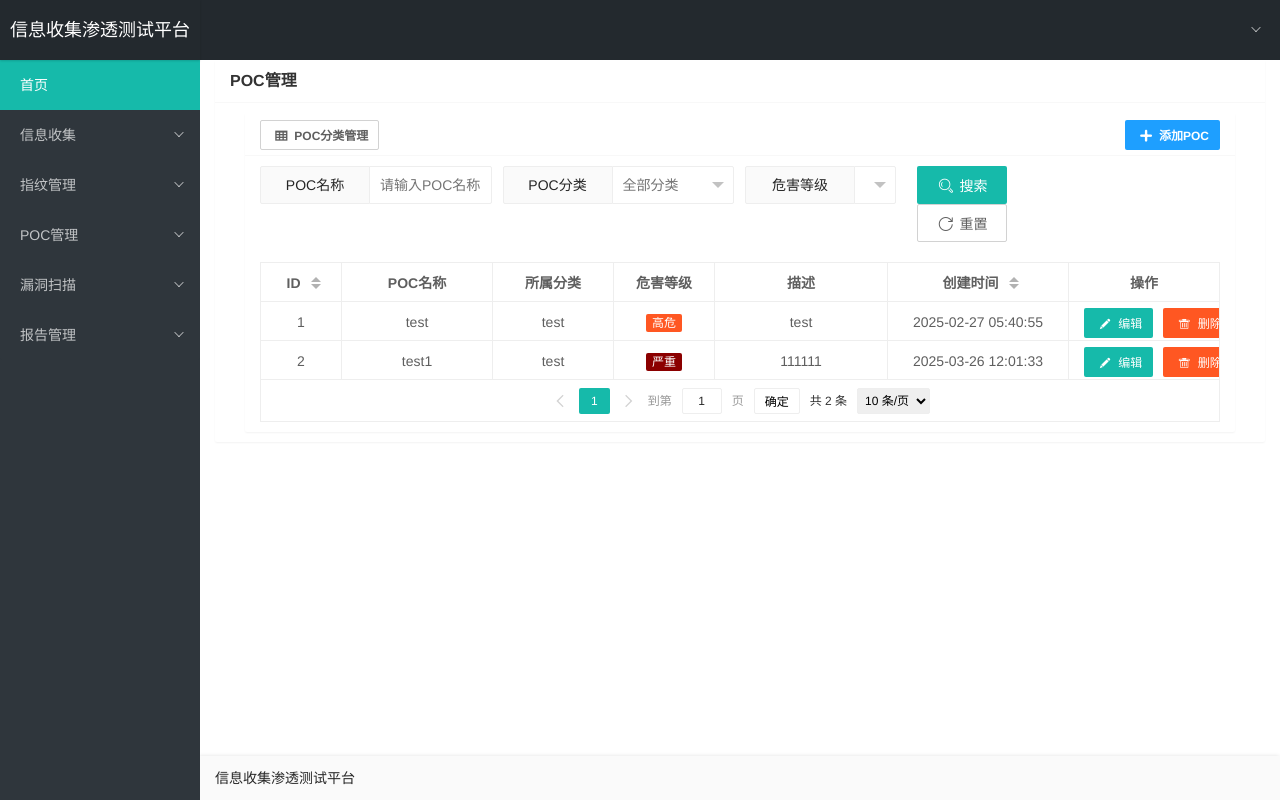
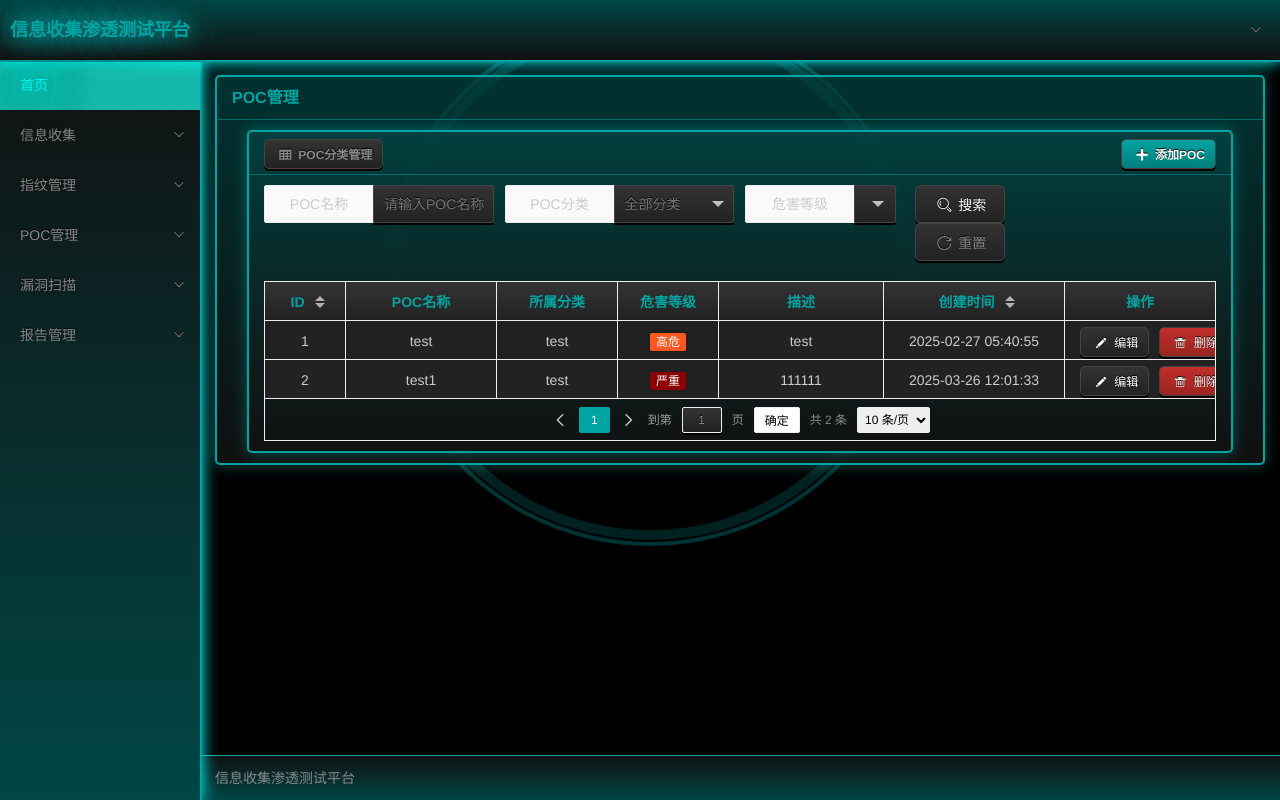
Before and after one commit to justad1/info-test-platform, a Django app: page /manager/poc/ in a window 1280 px wide. Run offline with Django 5.2, Linux system fonts and the light colour scheme; data comes from the database, SQL or seed files in the repository; both versions use the stored data as it was after the commit; lists and menus that the app fills with data are empty.

Commit message:
refactor(info_vuln_platform): 重构项目样式和布局
- 更新了 admin.css 文件，添加了更多样式以优化页面布局和外观
- 修改了 base.html 文件，增加了背景效果和额外的 HTML 结构
- 移除了 dashboard.html 中的内联样式，改为引用外部 CSS 文件
- 删除了 test_nuclei.py、test_nuclei_integration.py 和 test_nuclei_standalone.py 文件

```diff
--- /dev/null
+++ b/info_vuln_platform/static/css/admin-theme-animations.css
@@ -0,0 +1,102 @@
+/* 添加动画关键帧 */
+@keyframes text-glow {
+  0% {
+    color: #00a4a2;
+    text-shadow: 0 0 10px #000, 0 0 20px #000, 0 0 30px #000, 0 0 40px #000, 0 0 50px #000, 0 0 60px #000, 0 0 70px #000;
+  }
+  100% {
+    color: #00fffc;
+    text-shadow: 0 0 20px rgba(0, 255, 253, 0.5), 0 0 30px rgba(0, 255, 253, 0.5), 0 0 40px rgba(0, 255, 253, 0.5), 0 0 50px rgba(0, 255, 253, 0.5), 0 0 60px rgba(0, 255, 253, 0.5), 0 0 70px rgba(0, 255, 253, 0.5), 0 0 80px rgba(0, 255, 253, 0.5);
+  }
+}
+
+@keyframes circle1 {
+  0% {
+    transform: rotate(0deg);
+  }
+  100% {
+    transform: rotate(360deg);
+  }
+}
+
+/* 调整 hexagons 样式用于背景 */
+.hexagons {
+  color: #000;
+  font-size: 52px;
+  letter-spacing: -0.2em;
+  line-height: 0.7;
+  text-shadow: 0 0 6px rgba(0, 255, 253, 0.2);
+  transform: perspective(600px) rotateX(60deg) scale(1.4);
+  opacity: 0.15;
+}
+
+/* 调整 circle1 样式用于背景 */
+#circle1 {
+  background: #000;
+  border-radius: 50%;
+  border: 10px solid #00a4a2;
+  box-shadow: 0 0 0 2px black, 0 0 0 6px #00fffc;
+  height: 500px;
+  width: 500px;
+  position: fixed;
+  top: 20px;
+  left: 50%;
+  margin-left: -250px;
+  overflow: hidden;
+  opacity: 0.2;
+  z-index: -3;
+  animation: circle1 60s linear infinite;
+}
+
+#inner-cirlce1 {
+  background: #000;
+  border-radius: 50%;
+  border: 36px solid #00fffc;
+  height: 460px;
+  width: 460px;
+  margin: 10px;
+}
+
+#inner-cirlce1:before {
+  content: ' ';
+  width: 240px;
+  height: 480px;
+  background: #000;
+  position: absolute;
+  top: 0;
+  left: 0;
+}
+
+#inner-cirlce1:after {
+  content: ' ';
+  width: 480px;
+  height: 240px;
+  background: #000;
+  position: absolute;
+  top: 0;
+  left: 0;
+}
+
+/* 标题增加光晕效果 */
+.layui-logo {
+  animation: text-glow 2s ease-out infinite alternate;
+}
+
+/* 侧边栏激活项动画 */
+.layui-nav-item.layui-this > a {
+  animation: text-glow 2s ease-out infinite alternate;
+}
+
+/* 卡片标题动画 */
+.layui-card-header {
+  transition: all 0.3s;
+}
+
+.layui-card:hover .layui-card-header {
+  animation: text-glow 2s ease-out infinite alternate;
+}
+
+/* 按钮悬停动画 */
+.layui-btn:hover {
+  animation: text-glow 2s ease-out infinite alternate;
+}
--- /dev/null
+++ b/info_vuln_platform/static/css/admin-theme.css
@@ -0,0 +1,191 @@
+/* 信息收集测试平台 - 管理页面主题 */
+/* 基于登录页面的风格 */
+
+/* 主背景色 */
+.layui-layout-admin {
+  background: #000;
+}
+
+/* 顶部导航栏 */
+.layui-header {
+  background: linear-gradient(#004746, #111111);
+  border-bottom: 2px solid #00a4a2;
+  box-shadow: 0 0 15px #00fffd;
+}
+
+.layui-logo {
+  color: #00a4a2 !important;
+  font-weight: bold;
+  text-shadow: 0 0 10px #000;
+}
+
+/* 侧边菜单 */
+.layui-side {
+  background: linear-gradient(#111111, #004746) !important;
+  border-right: 2px solid #00a4a2;
+  box-shadow: 0 0 15px #00fffd;
+}
+
+.layui-nav {
+  background: transparent;
+}
+
+.layui-nav .layui-nav-item a {
+  color: #888;
+  text-shadow: 0 -1px 0 #000;
+  transition: all 0.3s;
+}
+
+.layui-nav .layui-nav-item a:hover {
+  color: #00fffc;
+}
+
+.layui-nav .layui-this:after,
+.layui-nav-bar {
+  background-color: #00a4a2;
+  box-shadow: 0 0 5px rgba(0, 255, 253, 0.5);
+}
+
+/* 内容区域卡片 */
+.layui-card {
+  background: #111;
+  background: linear-gradient(rgba(0, 71, 70, 0.7), rgba(17, 17, 17, 0.9));
+  border: 2px solid #00a4a2;
+  box-shadow: 0 0 15px rgba(0, 255, 253, 0.3);
+  border-radius: 5px;
+  transition: all 0.3s;
+}
+
+.layui-card:hover {
+  box-shadow: 0 0 20px rgba(0, 255, 253, 0.5);
+}
+
+.layui-card-header {
+  color: #00a4a2;
+  font-weight: bold;
+  border-bottom: 1px solid rgba(0, 164, 162, 0.5);
+}
+
+.layui-card-body {
+  color: #ccc;
+}
+
+/* 表单元素 */
+.layui-input, .layui-textarea, .layui-select {
+  background: #222;
+  background: linear-gradient(#333333, #222222);
+  border: 1px solid #444;
+  border-radius: 5px;
+  box-shadow: 0 2px 0 #000;
+  color: #888;
+  text-shadow: 0 -1px 0 #000;
+}
+
+.layui-input:focus, .layui-textarea:focus {
+  border-color: #00fffc;
+  box-shadow: 0 0 5px rgba(0, 255, 253, 0.2), inset 0 0 5px rgba(0, 255, 253, 0.1), 0 2px 0 #000;
+  color: #efe;
+}
+
+/* 按钮 */
+.layui-btn {
+  background: #222;
+  background: linear-gradient(#333333, #222222);
+  border: 1px solid #444;
+  border-radius: 5px;
+  box-shadow: 0 2px 0 #000;
+  color: #fff;
+  text-shadow: 0 -1px 0 #000;
+  transition: all 0.3s;
+}
+
+.layui-btn:hover {
+  background: #0C6125;
+  background: linear-gradient(#393939, #292929);
+  color: #00fffc;
+}
+
+.layui-btn-primary {
+  border: 1px solid #444;
+  color: #888;
+}
+
+.layui-btn-normal {
+  background: linear-gradient(#00a4a2, #007e7c);
+}
+
+.layui-btn-warm {
+  background: linear-gradient(#d16c21, #a85418);
+}
+
+.layui-btn-danger {
+  background: linear-gradient(#c12e2a, #9a2521);
+}
+
+/* 表格 */
+.layui-table {
+  background: #222;
+  color: #ccc;
+}
+
+.layui-table th {
+  background: linear-gradient(#333333, #222222);
+  color: #00a4a2;
+}
+
+.layui-table tr:hover {
+  background: rgba(0, 71, 70, 0.3);
+}
+
+/* 分页 */
+.layui-laypage a, .layui-laypage span {
+  background: #222;
+  color: #888;
+}
+
+.layui-laypage .layui-laypage-curr .layui-laypage-em {
+  background-color: #00a4a2;
+}
+
+/* 底部 */
+.layui-footer {
+  background: linear-gradient(#111111, #004746);
+  color: #888;
+  border-top: 1px solid #00a4a2;
+}
+
+/* 快速链接 */
+.quick-link {
+  background: rgba(17, 17, 17, 0.7);
+  border: 1px solid rgba(0, 164, 162, 0.3);
+  color: #ccc;
+  transition: all 0.3s;
+}
+
+.quick-link:hover {
+  background: rgba(0, 71, 70, 0.5);
+  border-color: #00a4a2;
+  transform: translateY(-3px);
+  box-shadow: 0 5px 15px rgba(0, 255, 253, 0.2);
+}
+
+.quick-link i {
+  color: #00a4a2;
+}
+
+/* 标题和文本 */
+h1, h2, h3, h4, h5 {
+  color: #00a4a2;
+  text-shadow: 0 0 5px rgba(0, 0, 0, 0.5);
+}
+
+/* 徽章 */
+.layui-badge {
+  box-shadow: 0 0 5px rgba(0, 0, 0, 0.3);
+}
+
+/* 适配暗色主题 */
+body {
+  background: #000;
+  color: #ccc;
+}
--- a/info_vuln_platform/static/css/admin.css
+++ b/info_vuln_platform/static/css/admin.css
@@ -102,3 +102,119 @@
     margin-left: 110px;
   }
 }
+
+/* 基础布局样式 */
+body {
+    position: relative;
+    overflow-x: hidden;
+    min-height: 100vh;
+}
+
+/* 快速链接布局 */
+.quick-link {
+    display: block;
+    text-align: center;
+    padding: 20px;
+    border-radius: 4px;
+    transition: all 0.3s;
+    margin-bottom: 15px;
+}
+
+.quick-link i {
+    font-size: 32px;
+    display: block;
+    margin-bottom: 10px;
+}
+
+.quick-link p {
+    margin-top: 10px;
+}
+
+/* 漏洞统计样式 */
+.vuln-stats p {
+    margin: 5px 0;
+}
+
+/* 通知列表 */
+#notice-list {
+    max-height: 300px;
+    overflow-y: auto;
+}
+
+/* 表格布局优化 */
+.layui-table {
+    margin: 10px 0;
+}
+
+/* 卡片布局优化 */
+.layui-card {
+    position: relative;
+    overflow: hidden;
+    margin-bottom: 15px;
+}
+
+/* 面包屑导航 */
+.layui-breadcrumb {
+    margin: 10px 0;
+}
+
+/* 按钮组样式 */
+.layui-btn-group {
+    margin: 10px 0;
+}
+
+/* 表单布局 */
+.layui-form-item {
+    margin-bottom: 15px;
+}
+
+/* 统一页面内边距 */
+.layui-body > .layui-fluid {
+    padding: 15px;
+}
+
+/* 文字对齐辅助类 */
+.text-center {
+    text-align: center;
+}
+
+.text-right {
+    text-align: right;
+}
+
+.text-left {
+    text-align: left;
+}
+
+/* 间距辅助类 */
+.mb-10 {
+    margin-bottom: 10px;
+}
+
+.mt-10 {
+    margin-top: 10px;
+}
+
+.p-10 {
+    padding: 10px;
+}
+
+/* 响应式优化 */
+@media screen and (max-width: 768px) {
+    .layui-hide-xs {
+        display: none !important;
+    }
+
+    .layui-col-xs12 {
+        width: 100%;
+    }
+}
+
+/* 表单项间距 */
+.layui-form-label {
+    padding: 9px 15px;
+}
+
+.layui-input-block {
+    margin-left: 110px;
+}
--- a/info_vuln_platform/templates/base.html
+++ b/info_vuln_platform/templates/base.html
@@ -3,15 +3,90 @@
 <html>
 <head>
   <meta charset="utf-8">
-  <title>信息收集渗透测试平台</title>
+  <title>{% block title %}信息收集渗透测试平台{% endblock %}</title>
   <meta name="renderer" content="webkit">
   <meta http-equiv="X-UA-Compatible" content="IE=edge,chrome=1">
   <meta name="viewport" content="width=device-width, initial-scale=1">
   <link rel="stylesheet" href="{% static 'layui-v2.9.23/layui/css/layui.css' %}" media="all">
   <link rel="stylesheet" href="{% static 'css/admin.css' %}">
+  <link rel="stylesheet" href="{% static 'css/admin-theme.css' %}">
+  <link rel="stylesheet" href="{% static 'css/admin-theme-animations.css' %}">
   <script src="{% static 'layui-v2.9.23/layui/layui.js' %}"></script>
+  {% block styles %}{% endblock %}
 </head>
 <body>
+  <!-- 背景效果 -->
+  <div class="hexagons" style="z-index: 0; position: fixed; width: 100%; height: 100%; top: 0; left: 0; pointer-events: none;">
+    <span>&#x2B22;</span>
+    <span>&#x2B22;</span>
+    <span>&#x2B22;</span>
+    <span>&#x2B22;</span>
+    <span>&#x2B22;</span>
+    <span>&#x2B22;</span>
+    <span>&#x2B22;</span>
+    <span>&#x2B22;</span>
+    <span>&#x2B22;</span>
+    <span>&#x2B22;</span>
+    <span>&#x2B22;</span>
+    <span>&#x2B22;</span>
+    <br>
+    <span>&#x2B22;</span>
+    <span>&#x2B22;</span>
+    <span>&#x2B22;</span>
+    <span>&#x2B22;</span>
+    <span>&#x2B22;</span>
+    <span>&#x2B22;</span>
+    <span>&#x2B22;</span>
+    <span>&#x2B22;</span>
+    <span>&#x2B22;</span>
+    <span>&#x2B22;</span>
+    <span>&#x2B22;</span>
+    <br>
+    <span>&#x2B22;</span>
+    <span>&#x2B22;</span>
+    <span>&#x2B22;</span>
+    <span>&#x2B22;</span>
+    <span>&#x2B22;</span>
+    <span>&#x2B22;</span>
+    <span>&#x2B22;</span>
+    <span>&#x2B22;</span>
+    <span>&#x2B22;</span>
+    <span>&#x2B22;</span>
+    <span>&#x2B22;</span>
+    <span>&#x2B22;</span>
+    <br>
+    <span>&#x2B22;</span>
+    <span>&#x2B22;</span>
+    <span>&#x2B22;</span>
+    <span>&#x2B22;</span>
+    <span>&#x2B22;</span>
+    <span>&#x2B22;</span>
+    <span>&#x2B22;</span>
+    <span>&#x2B22;</span>
+    <span>&#x2B22;</span>
+    <span>&#x2B22;</span>
+    <span>&#x2B22;</span>
+    <br>
+    <span>&#x2B22;</span>
+    <span>&#x2B22;</span>
+    <span>&#x2B22;</span>
+    <span>&#x2B22;</span>
+    <span>&#x2B22;</span>
+    <span>&#x2B22;</span>
+    <span>&#x2B22;</span>
+    <span>&#x2B22;</span>
+    <span>&#x2B22;</span>
+    <span>&#x2B22;</span>
+    <span>&#x2B22;</span>
+    <span>&#x2B22;</span>
+  </div>
+
+  <div id="circle1">
+    <div id="inner-cirlce1">
+      <h2> </h2>
+    </div>
+  </div>
+
   <div class="layui-layout layui-layout-admin">
     <!-- 头部区域 -->
     <div class="layui-header">
```
Also changed, not shown: info_vuln_platform/templates/dashboard.html (+0 -50 lines), info_vuln_platform/db.sqlite3, testscan/test_nuclei.py (renamed from test_nuclei.py), testscan/test_nuclei_integration.py (renamed from test_nuclei_integration.py), testscan/test_nuclei_standalone.py (renamed from test_nuclei_standalone.py).
